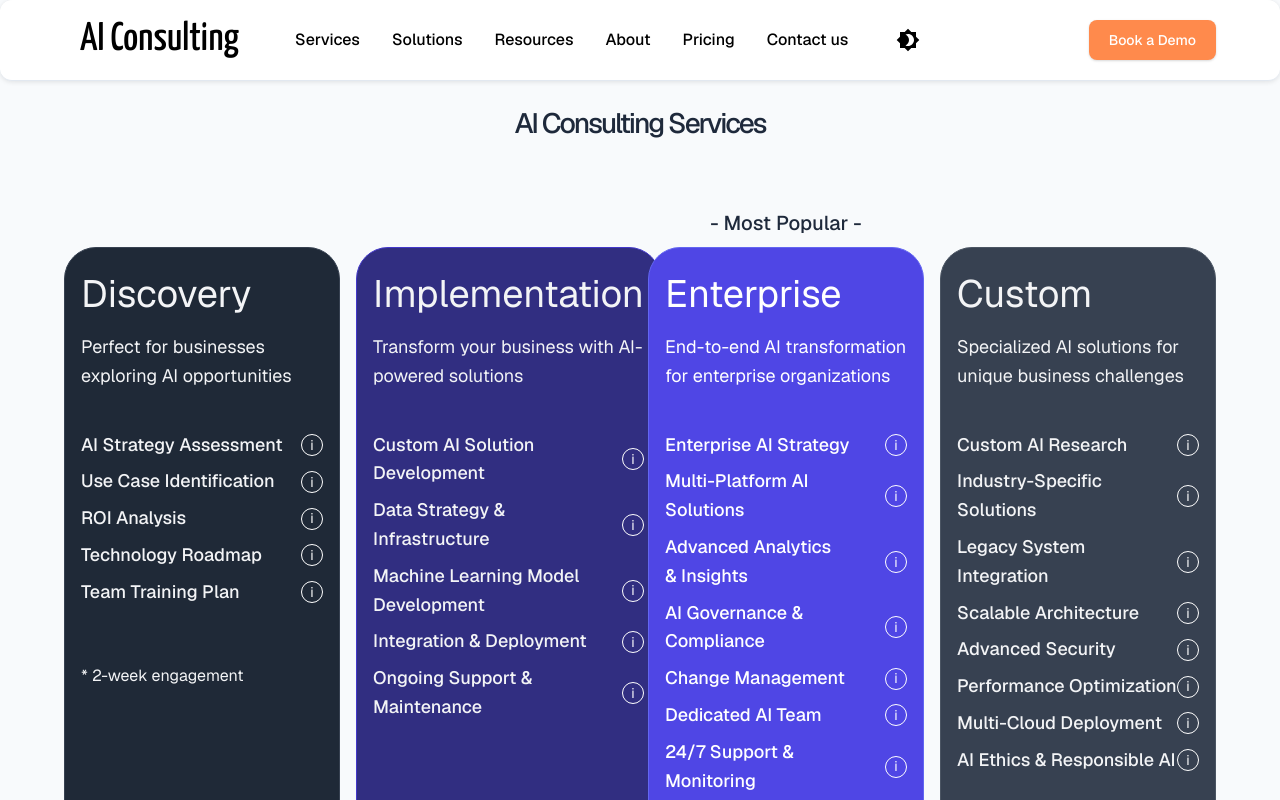
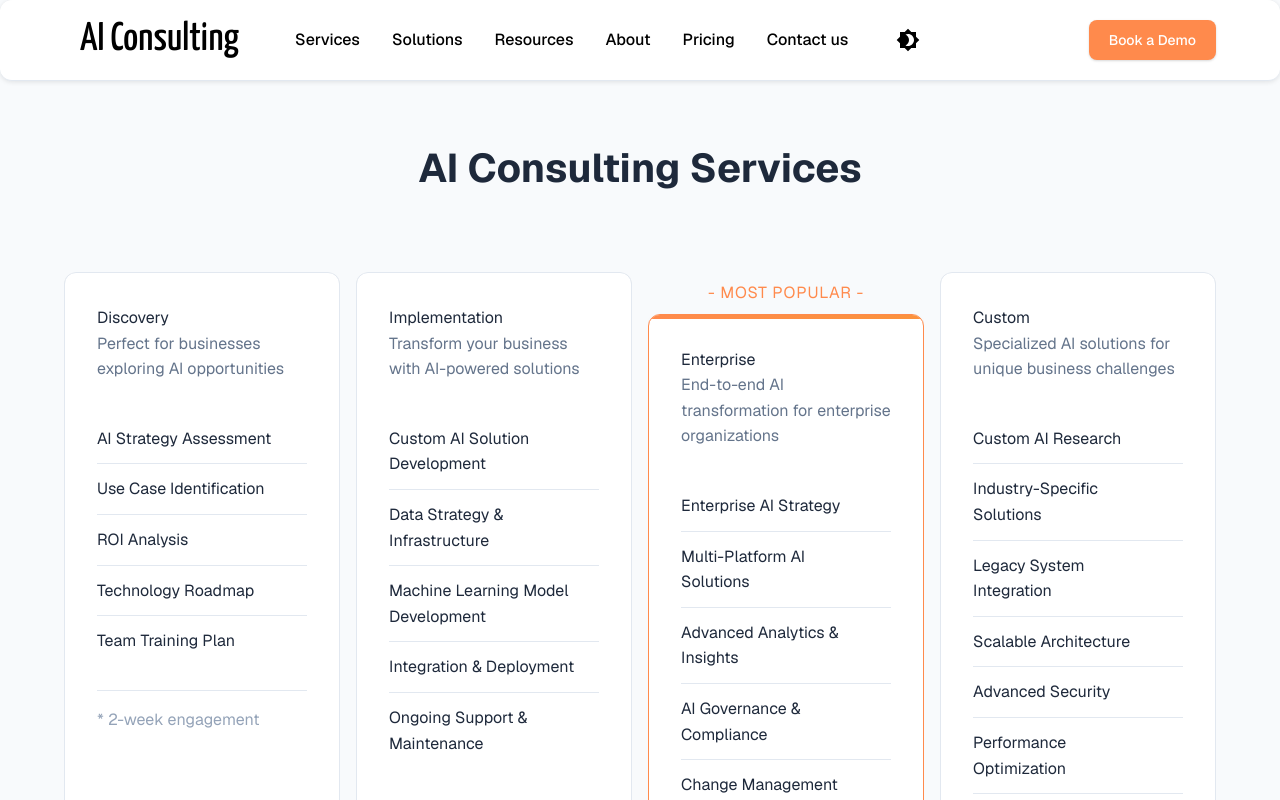
Before and after one commit to SiddaharthSuman/ubiquitous-eureka, a Next.js app: page / in a window 1280 px wide. Shown: the top 800 px of the page. Built offline with nearby package versions, Linux system fonts and the light colour scheme.

Commit message:
feat: apply updated styles to home page and pricing cards

```diff
--- a/app/components/PricingTierCard/PricingTierCard.module.scss
+++ b/app/components/PricingTierCard/PricingTierCard.module.scss
@@ -1,7 +1,164 @@
 .cardContainer {
+  display: flex;
+  flex-direction: column;
+  block-size: 100%;
+  overflow: hidden;
+  border-radius: 12px;
   transition: transform 0.3s ease-in-out;
 
   &:hover {
-    transform: translateY(-3%);
+    transform: translateY(-8px);
   }
 }
+
+.card {
+  position: relative;
+  display: flex;
+  flex-direction: column;
+  justify-content: space-between;
+  block-size: 100%;
+  padding: 2rem;
+  overflow: hidden;
+  background-color: var(--surface);
+  border: 1px solid var(--border);
+  border-radius: 12px;
+  box-shadow: var(--shadow-md);
+  transition:
+    transform 0.3s ease-in-out,
+    opacity 0.3s ease-in-out;
+
+  &::before {
+    position: absolute;
+    inset-block-start: 0;
+    inset-inline: 0;
+    block-size: 4px;
+    content: '';
+    background: linear-gradient(90deg, var(--primary-orange), var(--cta-highlight));
+    opacity: 0;
+    transition: opacity 0.3s ease-in-out;
+  }
+
+  &:hover::before {
+    opacity: 1;
+  }
+}
+
+.cardHighlighted {
+  composes: card;
+  border-color: var(--primary-orange);
+  box-shadow: var(--shadow-lg);
+
+  &::before {
+    opacity: 1;
+  }
+}
+
+.popularBadge {
+  padding: 0.5rem 0;
+  margin-block-end: 1rem;
+  font-size: 0.875rem;
+  font-weight: 600;
+  color: var(--primary-orange);
+  text-align: center;
+  text-transform: uppercase;
+  letter-spacing: 0.05em;
+}
+
+.cardHeader {
+  margin-block-end: 2rem;
+}
+
+.tierName {
+  margin-block-end: 0.5rem;
+  font-size: 2.5rem;
+  font-weight: 700;
+  line-height: 1.2;
+  color: var(--text-primary);
+}
+
+.tierDescription {
+  margin-block-end: 1rem;
+  font-size: 1.125rem;
+  line-height: 1.5;
+  color: var(--text-secondary);
+}
+
+.featuresList {
+  flex-grow: 1;
+  margin: 1.5rem 0;
+}
+
+.featureItem {
+  display: flex;
+  align-items: center;
+  justify-content: space-between;
+  padding: 0.75rem 0;
+  border-block-end: 1px solid var(--border);
+
+  &:last-child {
+    border-block-end: none;
+  }
+}
+
+.featureName {
+  flex: 1;
+  margin-inline-end: 1rem;
+  font-size: 1rem;
+  font-weight: 500;
+  color: var(--text-primary);
+}
+
+.notes {
+  padding-block-start: 1rem;
+  margin-block-start: 1rem;
+  border-block-start: 1px solid var(--border);
+}
+
+.note {
+  margin-block-end: 0.5rem;
+  font-size: 0.875rem;
+  color: var(--text-muted);
+
+  &:last-child {
+    margin-block-end: 0;
+  }
+}
+
+.ctaButton {
+  inline-size: 100%;
+  padding: 1rem 2rem;
+  margin-block-start: 2rem;
+  font-size: 1rem;
+  font-weight: 600;
+  text-transform: none;
+  border-radius: 8px;
+  transition: transform 0.3s ease-in-out;
+
+  &:hover {
+    transform: translateY(-2px);
+  }
+}
+
+// Responsive design
+@media (width <= 768px) {
+  .card {
+    padding: 1.5rem;
+  }
+
+  .tierName {
+    font-size: 2rem;
+  }
+
+  .tierDescription {
+    font-size: 1rem;
+  }
+
+  .featureName {
+    font-size: 0.875rem;
+  }
+
+  .ctaButton {
+    padding: 0.875rem 1.5rem;
+    font-size: 0.875rem;
+  }
+}
--- a/app/components/PricingTierCard/PricingTierCard.tsx
+++ b/app/components/PricingTierCard/PricingTierCard.tsx
@@ -1,4 +1,4 @@
-import { Box, Button, Grid, Typography } from '@mui/material';
+import { Box, Button, Typography } from '@mui/material';
 
 import InfoIcon from '../InfoIcon/InfoIcon';
 
@@ -28,65 +28,41 @@ interface PricingTierCardProps {
 
 const PricingTierCard = ({ data }: PricingTierCardProps) => {
   return (
-    <Box className={styles.cardContainer} sx={{ display: 'flex', flexDirection: 'column', mt: 2 }}>
-      <Typography
-        sx={{
-          fontSize: 20,
-          fontWeight: 500,
-          py: 1,
-          textAlign: 'center',
-          visibility: data.highlight ? 'visible' : 'hidden',
-        }}
-      >
-        - Most Popular -
-      </Typography>
+    <Box className={styles.cardContainer}>
+      {data.highlight && <Typography className={styles.popularBadge}>- Most Popular -</Typography>}
 
-      <Box
-        sx={{
-          backgroundColor: data.color,
-          borderColor: data.borderColor,
-          borderRadius: 4,
-          borderStyle: 'solid',
-          borderWidth: 1,
-          color: data.textColor,
-          display: 'flex',
-          flexDirection: 'column',
-          height: '100%',
-          justifyContent: 'space-between',
-          padding: 2,
-        }}
-      >
+      <Box className={data.highlight ? styles.cardHighlighted : styles.card}>
         <Box>
-          <Box sx={{ pb: 2 }}>
-            <Typography sx={{ fontSize: '38px' }}>{data.name}</Typography>
-            <Typography sx={{ fontSize: '18px', pt: 1 }}>{data.description}</Typography>
+          <Box className={styles.cardHeader}>
+            <Typography className={styles.tierName}>{data.name}</Typography>
+            <Typography className={styles.tierDescription}>{data.description}</Typography>
           </Box>
 
-          <Grid container gap={1} sx={{ mb: '56px', mt: '24px' }}>
+          <Box className={styles.featuresList}>
             {data.features.map((feature, index) => (
-              <Grid
-                key={index}
-                size={12}
-                sx={{ alignItems: 'center', display: 'flex', justifyContent: 'space-between' }}
-              >
-                <Typography sx={{ fontSize: '18px', fontWeight: '500', textWrap: 'pretty' }}>
-                  {feature.name}
-                </Typography>
+              <Box key={index} className={styles.featureItem}>
+                <Typography className={styles.featureName}>{feature.name}</Typography>
                 {feature.hasInfoIcon && <InfoIcon tooltipText={feature.tooltip} />}
-              </Grid>
+              </Box>
             ))}
-          </Grid>
+          </Box>
 
+          {data.notes.length > 0 && (
+            <Box className={styles.notes}>
               {data.notes.map((note, index) => (
-            <Typography key={index} variant="body1">
+                <Typography key={index} className={styles.note}>
                   {note}
                 </Typography>
               ))}
             </Box>
+          )}
+        </Box>
 
         <Button
-          sx={{ borderColor: data.textColor, color: data.textColor, textTransform: 'none' }}
-          variant="outlined"
+          fullWidth
+          className={styles.ctaButton}
+          color={data.ctaButton.color as 'primary' | 'secondary'}
+          variant={data.ctaButton.variant as 'outlined' | 'contained'}
         >
           {data.ctaButton.text}
         </Button>
--- a/app/page.module.scss
+++ b/app/page.module.scss
@@ -1,21 +1,30 @@
-.box {
-  position: absolute;
-  inline-size: 100px;
-  margin-inline-start: 0;
-  color: red;
-}
-
 .container {
   align-content: flex-start;
-  block-size: 100dvh;
+  min-block-size: 100vh;
+  padding: 2rem 0;
   margin-block-start: 80px;
+  background-color: var(--background);
 }
 
 .heading {
-  padding-block: 24px;
+  padding: 2rem 0;
+  margin-block-end: 1rem;
+  font-size: 2.5rem;
+  font-weight: 700;
+  color: var(--text-primary);
   text-align: center;
+
+  @media (width <= 768px) {
+    padding: 1.5rem 0;
+    font-size: 2rem;
+  }
 }
 
 .pricingContainer {
-  margin-block-start: 0;
+  gap: 2rem;
+  margin-block-start: 2rem;
+
+  @media (width <= 768px) {
+    gap: 1.5rem;
+  }
 }
--- a/app/page.tsx
+++ b/app/page.tsx
@@ -14,18 +14,14 @@ export default function Home() {
     // <Container >
     <Grid container className={styles.container} spacing={2}>
       <Grid size={12}>
-        <Typography
-          className={styles.heading}
-          sx={{ fontWeight: '500', letterSpacing: -2 }}
-          variant="h3"
-        >
+        <Typography className={styles.heading} variant="h1">
           AI Consulting Services
         </Typography>
       </Grid>
       <Grid container className={styles.pricingContainer} size={12}>
         {pricingData.pricingTiers.map((tier, index) => (
           <Grid key={index} size={12 / pricingData.pricingTiers.length} sx={{ display: 'flex' }}>
-            <PricingTierCard data={tier}></PricingTierCard>
+            <PricingTierCard data={tier} />
           </Grid>
         ))}
       </Grid>
--- a/app/styles/globals.scss
+++ b/app/styles/globals.scss
@@ -127,3 +127,11 @@ a {
 .borderDefault {
   border-color: var(--border);
 }
+
+.bgCtaHighlight {
+  background-color: var(--cta-highlight);
+}
+
+.textCtaHighlight {
+  color: var(--cta-highlight);
+}
--- a/app/themes/ThemeRegistry.tsx
+++ b/app/themes/ThemeRegistry.tsx
@@ -32,11 +32,6 @@ const theme = createTheme({
     background: {
       default: '#f8fafc', // Light background
       paper: '#ffffff', // Surface/Cards
-    },
-    surface: {
-      main: '#ffffff',
-      elevated: '#f1f5f9',
-      border: '#e2e8f0',
     },
     text: {
       primary: '#1e293b', // Primary text
@@ -172,73 +167,9 @@ const theme = createTheme({
   ],
 });
 
-// Dark theme variant
-const darkTheme = createTheme({
-  ...theme,
-  palette: {
-    mode: 'dark',
-    primary: {
-      main: '#ff8a4c', // Primary Orange
-      light: '#ffa366',
-      dark: '#e6733d',
-      contrastText: '#ffffff',
-    },
-    secondary: {
-      main: '#64748b', // Accent Slate
-      light: '#94a3b8',
-      dark: '#475569',
-      contrastText: '#ffffff',
-    },
-    background: {
-      default: '#0f172a', // Deep slate background
-      paper: '#1e293b', // Elevated slate for cards
-    },
-    surface: {
-      main: '#1e293b',
-      elevated: '#334155',
-      border: '#334155',
-    },
-    text: {
-      primary: '#f1f5f9', // High contrast white
-      secondary: '#94a3b8', // Muted text
-    },
-    action: {
-      active: '#fb923c', // CTA/Highlight
-      hover: '#ffa366',
-      selected: '#ff8a4c',
-    },
-    divider: '#334155',
-  },
-  components: {
-    ...theme.components,
-    MuiAppBar: {
-      styleOverrides: {
-        root: {
-          backgroundColor: 'rgba(15, 23, 42, 0.8)',
-          backdropFilter: 'blur(8px)',
-          borderBottom: '1px solid #334155',
-        },
-      },
-    },
-    MuiCard: {
-      styleOverrides: {
-        root: {
-          borderRadius: 12,
-          boxShadow: '0 1px 3px 0 rgba(0, 0, 0, 0.3), 0 1px 2px 0 rgba(0, 0, 0, 0.2)',
-          border: '1px solid #334155',
-        },
-      },
-    },
-  },
-});
-
 const ThemeRegistry = ({ children }: { children: ReactNode }) => {
-  // For now, we'll use the light theme by default
-  // You can add a theme toggle later
-  const currentTheme = theme; // or darkTheme for dark mode
-
   return (
-    <ThemeProvider theme={currentTheme}>
+    <ThemeProvider theme={theme}>
       {/* <CssBaseline /> */}
       {children}
     </ThemeProvider>
```
Lines whose indentation alone changed are shown as unchanged.
